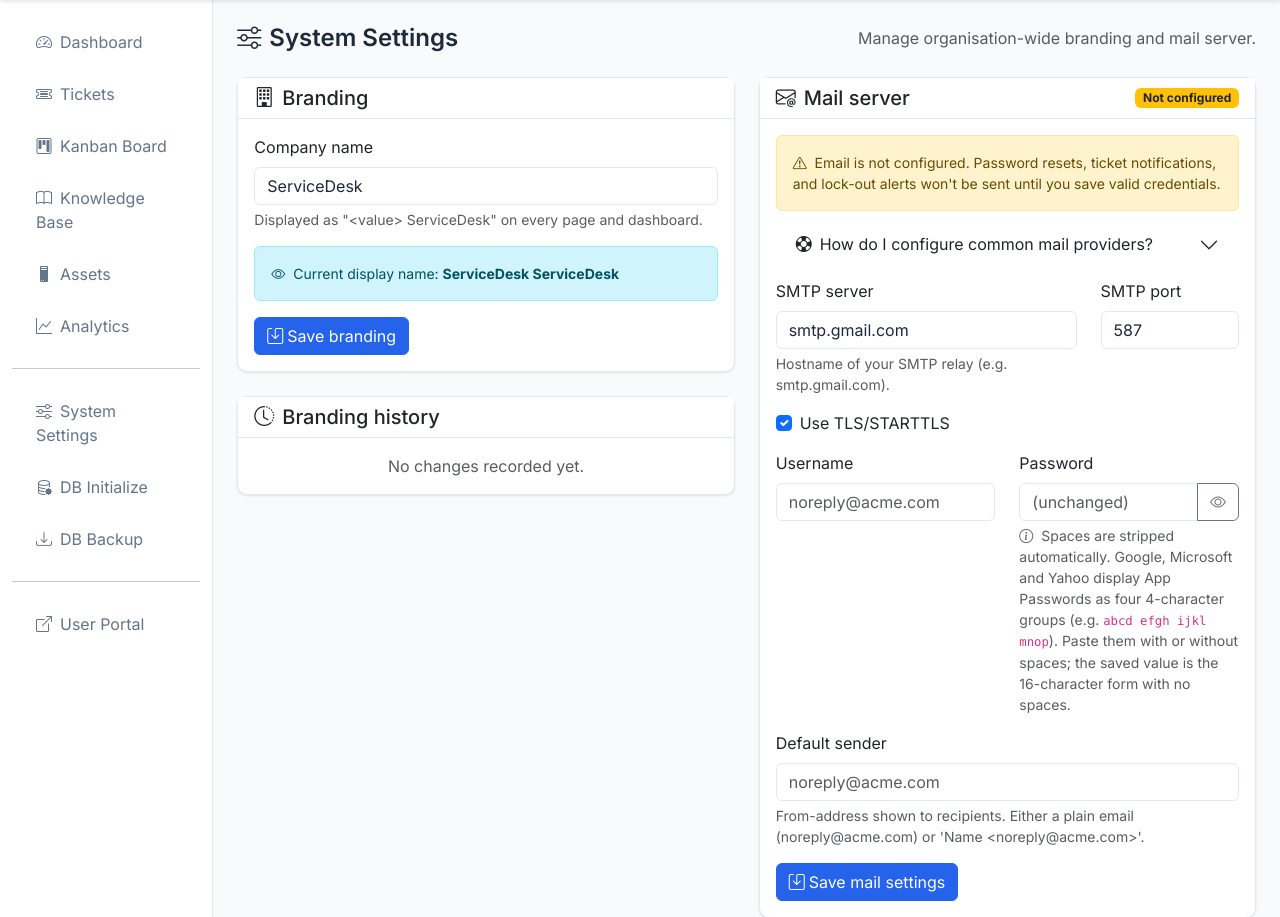
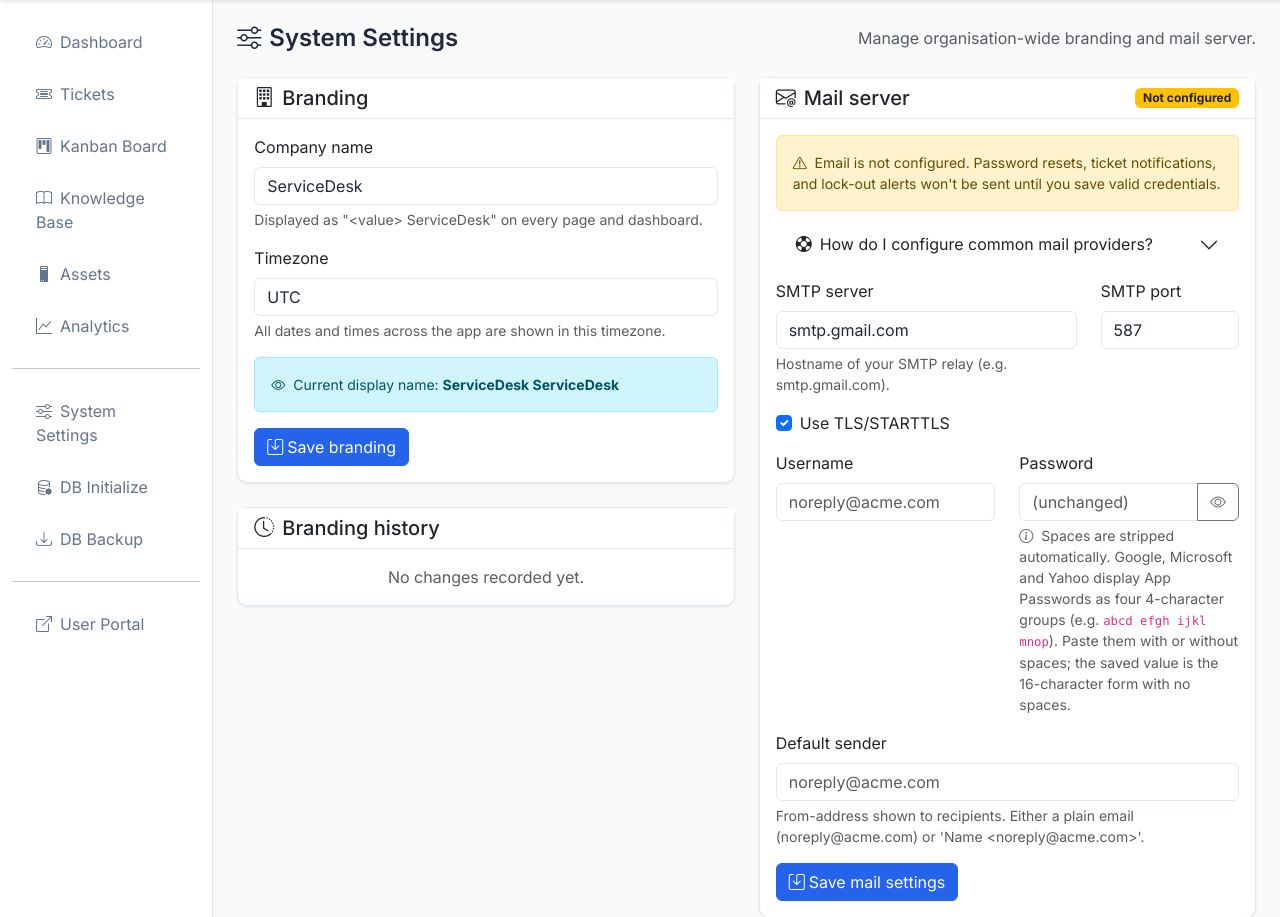
Before and after one commit to avsjadikari/ServiceDesk, a Flask app: page /settings/ in a window 1280 px wide. Shown: the part 56-973 px from the top of the page. Run offline with Flask 3, Linux system fonts and the light colour scheme; a user stored in the database is signed in; tables that the repository leaves empty hold one stand-in row (values such as "Sample post"); data that the repository does not hold is empty.

Commit message:
Add configurable display timezone in admin settings

```diff
--- a/app/forms.py
+++ b/app/forms.py
@@ -395,6 +395,31 @@ class SystemSettingsForm(FlaskForm):
             "Displayed as \"<value> ServiceDesk\" on every page and dashboard."
         ),
     )
+    timezone = SelectField(
+        "Timezone",
+        choices=[
+            ("UTC", "UTC"),
+            ("America/New_York", "Eastern (US)"),
+            ("America/Chicago", "Central (US)"),
+            ("America/Denver", "Mountain (US)"),
+            ("America/Los_Angeles", "Pacific (US)"),
+            ("Europe/London", "London"),
+            ("Europe/Paris", "Paris"),
+            ("Europe/Berlin", "Berlin"),
+            ("Europe/Moscow", "Moscow"),
+            ("Asia/Dubai", "Dubai"),
+            ("Asia/Kolkata", "Colombo / New Delhi"),
+            ("Asia/Colombo", "Colombo"),
+            ("Asia/Singapore", "Singapore"),
+            ("Asia/Tokyo", "Tokyo"),
+            ("Asia/Shanghai", "Shanghai"),
+            ("Australia/Sydney", "Sydney"),
+            ("Pacific/Auckland", "Auckland"),
+        ],
+        description=(
+            "All dates and times across the app are shown in this timezone."
+        ),
+    )
 
 
 class MailSettingsForm(FlaskForm):
--- a/app/routes/settings.py
+++ b/app/routes/settings.py
@@ -14,10 +14,12 @@ from app.forms import MailSettingsForm, SystemSettingsForm, TestEmailForm
 from app.models import AuditLog
 from app.settings_store import (
     apply_mail_config,
+    get_app_timezone,
     get_company_name,
     get_mail_config,
     mail_is_configured,
     mask_secret,
+    set_app_timezone,
     set_company_name,
     set_mail_config,
 )
@@ -70,12 +72,18 @@ def index():
         flash("Only administrators can change system settings.", "danger")
         return redirect(url_for("main.dashboard"))
 
-    form = SystemSettingsForm(data={"company_name": get_company_name()})
+    form = SystemSettingsForm(
+        data={"company_name": get_company_name(), "timezone": get_app_timezone()}
+    )
     if form.validate_on_submit():
         try:
             new_name = (form.company_name.data or "").strip()
             old_name = get_company_name()
             set_company_name(new_name, user_id=current_user.id)
+            new_tz = form.timezone.data
+            old_tz = get_app_timezone()
+            if new_tz and new_tz != old_tz:
+                set_app_timezone(new_tz, user_id=current_user.id)
         except ValueError as exc:
             flash(str(exc), "danger")
             mail_cfg = get_mail_config()
@@ -97,6 +105,13 @@ def index():
             "system_setting",
             details={"old": old_name, "new": new_name},
         )
+        if new_tz and new_tz != old_tz:
+            log_audit(
+                current_user.id,
+                "update_timezone",
+                "system_setting",
+                details={"old": old_tz, "new": new_tz},
+            )
         current_app.logger.info(
             "Company name updated user_id=%s new=%r",
             current_user.id,
@@ -272,7 +287,9 @@ def _build_test_email_form():
 
 
 def _render_settings():
-    form = SystemSettingsForm(data={"company_name": get_company_name()})
+    form = SystemSettingsForm(
+        data={"company_name": get_company_name(), "timezone": get_app_timezone()}
+    )
     mail_cfg = get_mail_config()
     return render_template(
         "settings/index.html",
--- a/app/settings_store.py
+++ b/app/settings_store.py
@@ -14,6 +14,8 @@ derived from the app's SECRET_KEY.
 """
 
 import hashlib
+from zoneinfo import ZoneInfo
+
 from flask import current_app
 from sqlalchemy.exc import OperationalError, ProgrammingError
 
@@ -23,6 +25,9 @@ from app.models import SystemSetting
 COMPANY_NAME_KEY = "company_name"
 DEFAULT_COMPANY_NAME = "ServiceDesk"
 PRODUCT_SUFFIX = " ServiceDesk"
+
+APP_TIMEZONE_KEY = "app_timezone"
+DEFAULT_TIMEZONE = "UTC"
 
 
 MAIL_KEYS = {
@@ -138,6 +143,21 @@ def set_company_name(value, user_id=None):
     return set_setting(COMPANY_NAME_KEY, cleaned, user_id=user_id)
 
 
+def get_app_timezone():
+    """Return the stored display timezone (IANA name), defaulting to UTC."""
+    return get_setting(APP_TIMEZONE_KEY) or DEFAULT_TIMEZONE
+
+
+def set_app_timezone(value, user_id=None):
+    """Store the display timezone key. Rejects invalid IANA names."""
+    cleaned = (value or "").strip()
+    try:
+        ZoneInfo(cleaned)
+    except Exception as exc:
+        raise ValueError("Invalid timezone") from exc
+    return set_setting(APP_TIMEZONE_KEY, cleaned, user_id=user_id)
+
+
 def get_mail_config():
     """Return the effective mail server config, merging DB overrides on
     top of the Flask config (which itself reads env vars)."""
--- a/app/templates/analytics/audit_logs.html
+++ b/app/templates/analytics/audit_logs.html
@@ -22,7 +22,7 @@
             <tbody>
                 {% for log in logs %}
                 <tr>
-                    <td>{{ log.created_at.strftime('%m/%d/%Y %H:%M:%S') }}</td>
+                    <td>{{ log.created_at|datetime_human('%m/%d/%Y %H:%M:%S') }}</td>
                     <td>{{ log.user.full_name if log.user else 'System' }}</td>
                     <td>
                         <span class="badge bg-{{ 'primary' if log.action in ['create', 'login', 'register'] else 'warning' if log.action in ['update', 'status_change'] else 'info' }}">
--- a/app/templates/auth/admin_reset_password.html
+++ b/app/templates/auth/admin_reset_password.html
@@ -106,13 +106,13 @@
                     {% if target.locked_until %}
                     <tr>
                         <th>Locked until</th>
-                        <td>{{ target.locked_until.strftime('%Y-%m-%d %H:%M UTC') }}</td>
+                        <td>{{ target.locked_until|datetime_human('%Y-%m-%d %H:%M') }}</td>
                     </tr>
                     {% endif %}
                     <tr>
                         <th>Last reset</th>
                         <td>
-                            {{ target.last_password_reset_at.strftime('%Y-%m-%d %H:%M UTC') if target.last_password_reset_at else 'Never' }}
+                            {{ target.last_password_reset_at|datetime_human('%Y-%m-%d %H:%M') if target.last_password_reset_at else 'Never' }}
                         </td>
                     </tr>
                 </table>
--- a/app/templates/auth/users.html
+++ b/app/templates/auth/users.html
@@ -49,7 +49,7 @@
                                 Locked
                                 {% if user.locked_until %}
                                 <span class="small">
-                                    until {{ user.locked_until.strftime('%Y-%m-%d %H:%M') }}
+                                    until {{ user.locked_until|datetime_human('%Y-%m-%d %H:%M') }}
                                 </span>
                                 {% endif %}
                             </span>
--- a/app/templates/knowledge/index.html
+++ b/app/templates/knowledge/index.html
@@ -54,7 +54,7 @@
                 <small>
                     <i class="bi bi-eye me-1"></i>{{ article.view_count }} views
                     <span class="mx-2">|</span>
-                    <i class="bi bi-clock me-1"></i>{{ article.updated_at.strftime('%m/%d/%Y') }}
+                    <i class="bi bi-clock me-1"></i>{{ article.updated_at|datetime_human('%m/%d/%Y') }}
                 </small>
             </div>
         </div>
--- a/app/templates/knowledge/versions.html
+++ b/app/templates/knowledge/versions.html
@@ -21,7 +21,7 @@
                 {% for version in versions %}
                 <tr>
                     <td>v{{ version.version }}</td>
-                    <td>{{ version.created_at.strftime('%m/%d/%Y %H:%M') }}</td>
+                    <td>{{ version.created_at|datetime_human('%m/%d/%Y %H:%M') }}</td>
                     <td>
                         <button class="btn btn-sm btn-outline-primary" data-bs-toggle="modal" data-bs-target="#versionModal{{ version.id }}">
                             View
--- a/app/templates/knowledge/view.html
+++ b/app/templates/knowledge/view.html
@@ -32,7 +32,7 @@
         <small>
             <i class="bi bi-person me-1"></i>{{ article.author.full_name }}
             <span class="mx-2">|</span>
-            <i class="bi bi-clock me-1"></i>Updated {{ article.updated_at.strftime('%m/%d/%Y %H:%M') }}
+            <i class="bi bi-clock me-1"></i>Updated {{ article.updated_at|datetime_human('%m/%d/%Y %H:%M') }}
             <span class="mx-2">|</span>
             <i class="bi bi-eye me-1"></i>{{ article.view_count }} views
             <span class="mx-2">|</span>
--- a/app/templates/main/dashboard.html
+++ b/app/templates/main/dashboard.html
@@ -170,7 +170,7 @@
                                 <span class="badge bg-danger"><i class="bi bi-clock-history me-1"></i>{{ _('Breached') }}</span>
                                 {% elif ticket.sla_deadline %}
                                 <span class="badge badge-soft badge-soft-warning">
-                                    {{ ticket.sla_deadline.strftime('%m/%d %H:%M') }}
+                                    {{ ticket.sla_deadline|datetime_human('%m/%d %H:%M') }}
                                 </span>
                                 {% else %}
                                 <span class="text-muted small">-</span>
@@ -222,7 +222,7 @@
                                 </span>
                             </td>
                             <td>
-                                <small class="text-muted">{{ ticket.created_at.strftime('%m/%d %H:%M') }}</small>
+                                <small class="text-muted">{{ ticket.created_at|datetime_human('%m/%d %H:%M') }}</small>
                             </td>
                         </tr>
                         {% endfor %}
--- a/app/templates/portal/my_tickets.html
+++ b/app/templates/portal/my_tickets.html
@@ -42,7 +42,7 @@
                             {{ ticket.status }}
                         </span>
                     </td>
-                    <td>{{ ticket.created_at.strftime('%m/%d/%Y %H:%M') }}</td>
+                    <td>{{ ticket.created_at|datetime_human('%m/%d/%Y %H:%M') }}</td>
                 </tr>
                 {% endfor %}
             </tbody>
--- a/app/templates/settings/index.html
+++ b/app/templates/settings/index.html
@@ -27,6 +27,17 @@
                             </div>
                         {% endif %}
                         <div class="form-text">{{ form.company_name.description }}</div>
+                    </div>
+
+                    <div class="mb-3">
+                        {{ form.timezone.label(class="form-label") }}
+                        {{ form.timezone(class="form-select") }}
+                        {% if form.timezone.errors %}
+                            <div class="text-danger small mt-1">
+                                {% for error in form.timezone.errors %}{{ error }}{% endfor %}
+                            </div>
+                        {% endif %}
+                        <div class="form-text">{{ form.timezone.description }}</div>
                     </div>
 
                     <div class="alert alert-info small mb-3">
@@ -60,7 +71,7 @@
                         {% for entry in history %}
                         <tr>
                             <td class="small text-muted">
-                                {{ entry.created_at.strftime('%Y-%m-%d %H:%M') if entry.created_at else '' }}
+                                {{ entry.created_at|datetime_human('%Y-%m-%d %H:%M') if entry.created_at else '' }}
                             </td>
                             <td>{{ entry.details.get('old', '-') if entry.details else '-' }}</td>
                             <td><strong>{{ entry.details.get('new', '-') if entry.details else '-' }}</strong></td>
@@ -281,7 +292,7 @@
                         {% for entry in mail_history %}
                         <tr>
                             <td class="small text-muted">
-                                {{ entry.created_at.strftime('%Y-%m-%d %H:%M') if entry.created_at else '' }}
+                                {{ entry.created_at|datetime_human('%Y-%m-%d %H:%M') if entry.created_at else '' }}
                             </td>
                             <td class="small">
                                 {% if entry.details %}
--- a/app/templates/tickets/index.html
+++ b/app/templates/tickets/index.html
@@ -88,7 +88,7 @@
                         </span>
                     </td>
                     <td>{{ ticket.assignee.full_name if ticket.assignee else '-' }}</td>
-                    <td>{{ ticket.created_at.strftime('%m/%d %H:%M') }}</td>
+                    <td>{{ ticket.created_at|datetime_human('%m/%d %H:%M') }}</td>
                     <td>
                         {% if ticket.is_sla_breached %}
                         <span class="badge bg-danger"><i class="bi bi-clock-history me-1"></i>{{ _('Breached') }}</span>
```
Also changed, not shown: app/__init__.py (+14 -2 lines), app/templates/portal/view_ticket.html (+4 -4 lines), tests/test_settings.py (+94 -1 lines).
